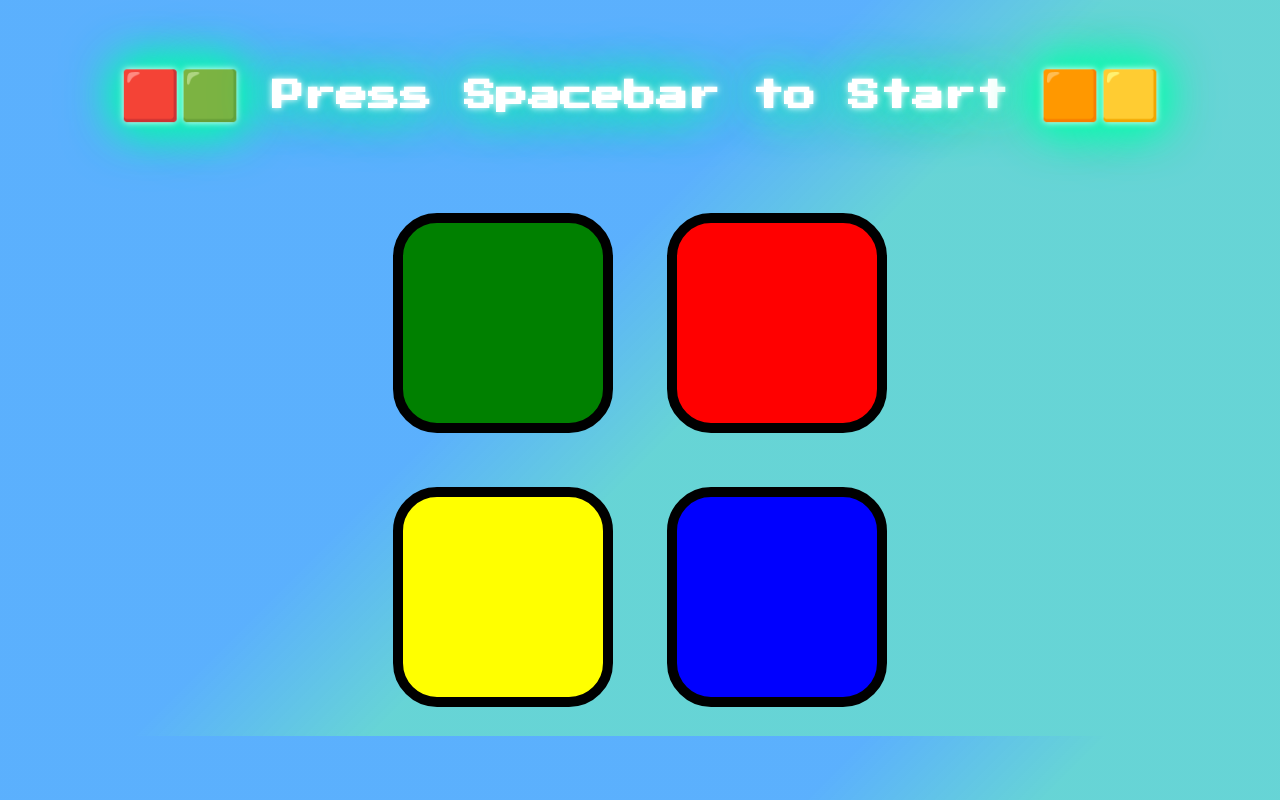
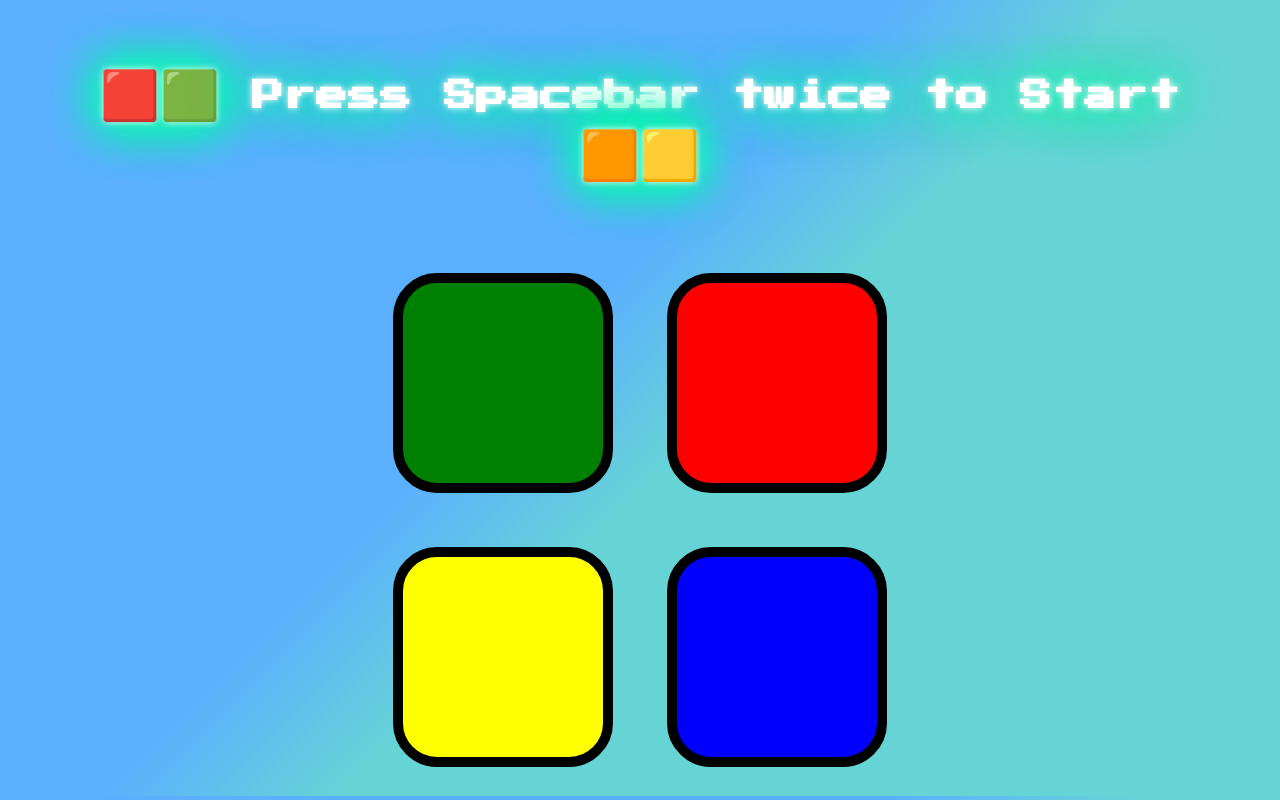
Before and after one commit to asogoffireandice/Simon-game, a plain HTML site: page index.html in a window 1280 px wide. Drawn offline with nearby package versions, Linux system fonts and the light colour scheme.

Commit message:
index.html

```diff
--- a/index.html
+++ b/index.html
@@ -9,7 +9,7 @@
 </head>
 
 <body>
-  <h1 id="level-title"><span class="dot">🟥🟩</span> Press Spacebar to Start <span class="dot">🟧🟨</span></h1>
+  <h1 id="level-title"><span class="dot">🟥🟩</span> Press Spacebar twice to Start <span class="dot">🟧🟨</span></h1>
   <div class="container">
     <div class="row">
 
```
